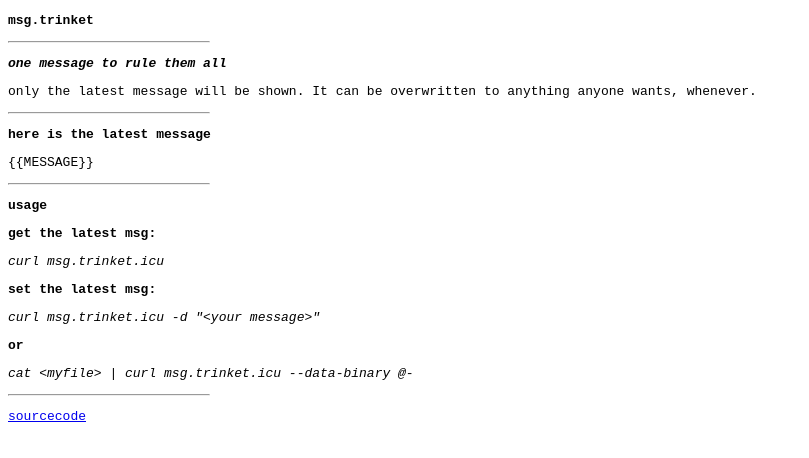
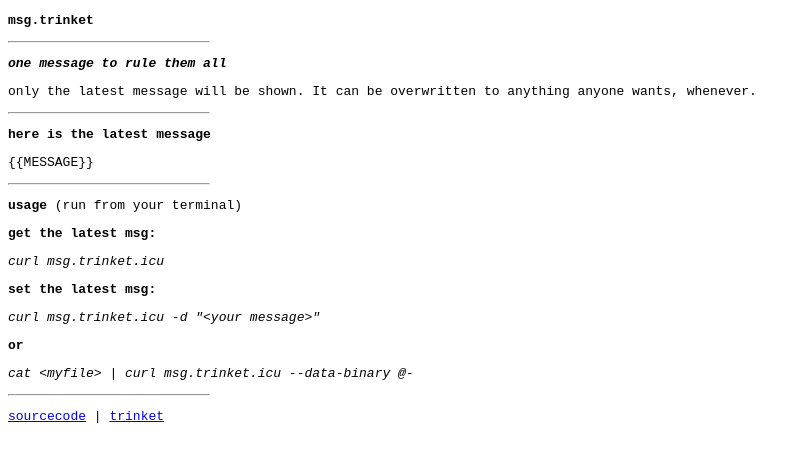
Before and after one commit to secondary-smiles/msg-trinket, a plain HTML site: page resources/index.html in a window 1280 px wide. Shown: the whole page, without its empty margins (0-809 px from the left). Drawn offline with Linux system fonts and the light colour scheme.

Commit message:
Update main page

```diff
--- a/resources/index.html
+++ b/resources/index.html
@@ -16,7 +16,7 @@
   <pre><strong>here is the latest message</strong></pre>
   <pre>{{MESSAGE}}</pre>
   <hr />
-  <pre><strong>usage</strong></pre>
+  <pre><strong>usage</strong> (run from your terminal)</pre>
   <pre><strong>get the latest msg:</strong></pre>
   <pre><i>curl msg.trinket.icu</i></pre>
   <pre><strong>set the latest msg:</strong></pre>
@@ -24,7 +24,7 @@
   <pre><strong>or</strong></pre>
   <pre><i>cat &lt;myfile&gt; | curl msg.trinket.icu --data-binary @-</i></pre>
   <hr />
-  <pre><a href="https://github.com/secondary-smiles/msg-trinket">sourcecode</a></pre>
+  <pre><a href="https://github.com/secondary-smiles/msg-trinket">sourcecode</a> | <a href="https://trinket.icu">trinket</a></pre>
 </body>
 <style>
   pre {
```
